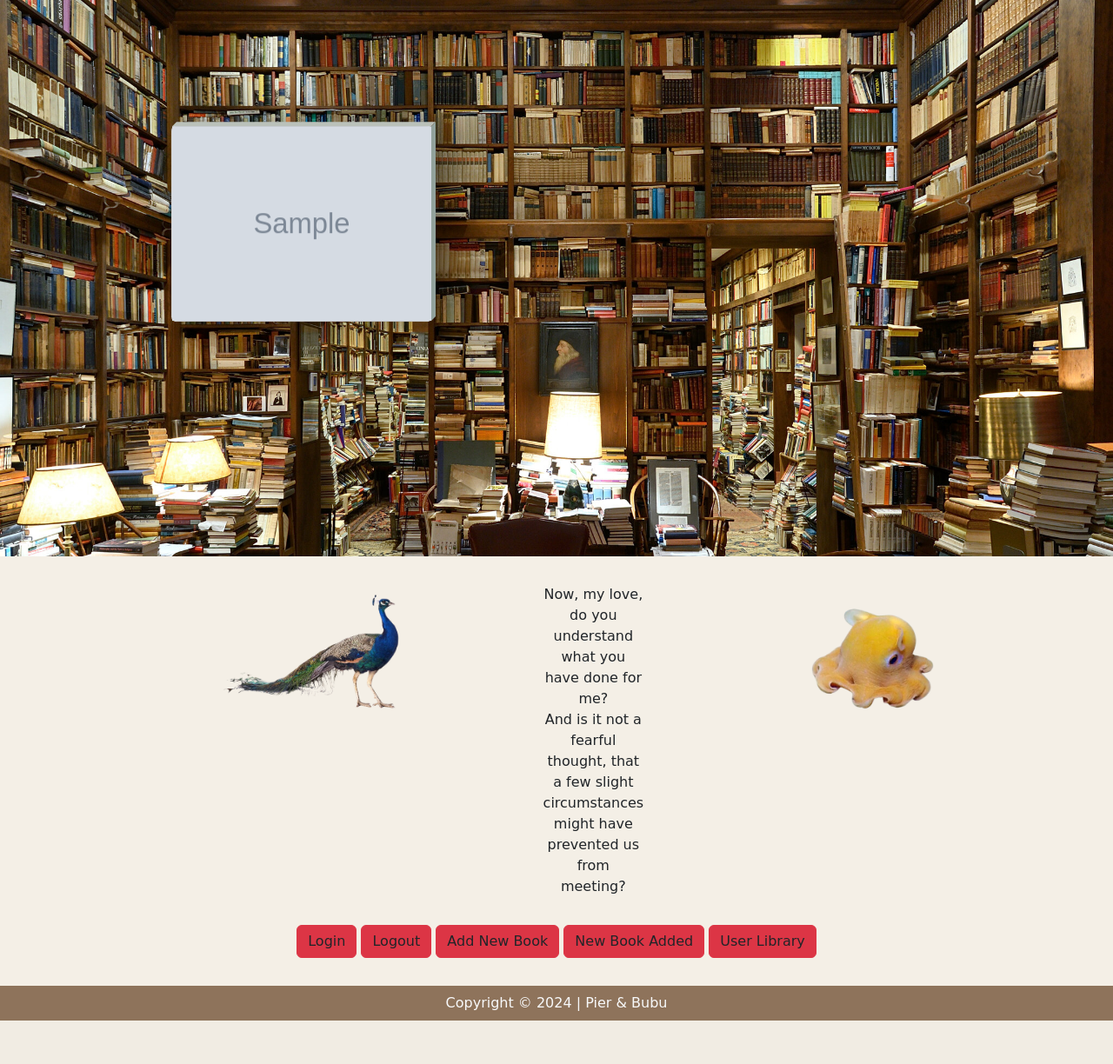
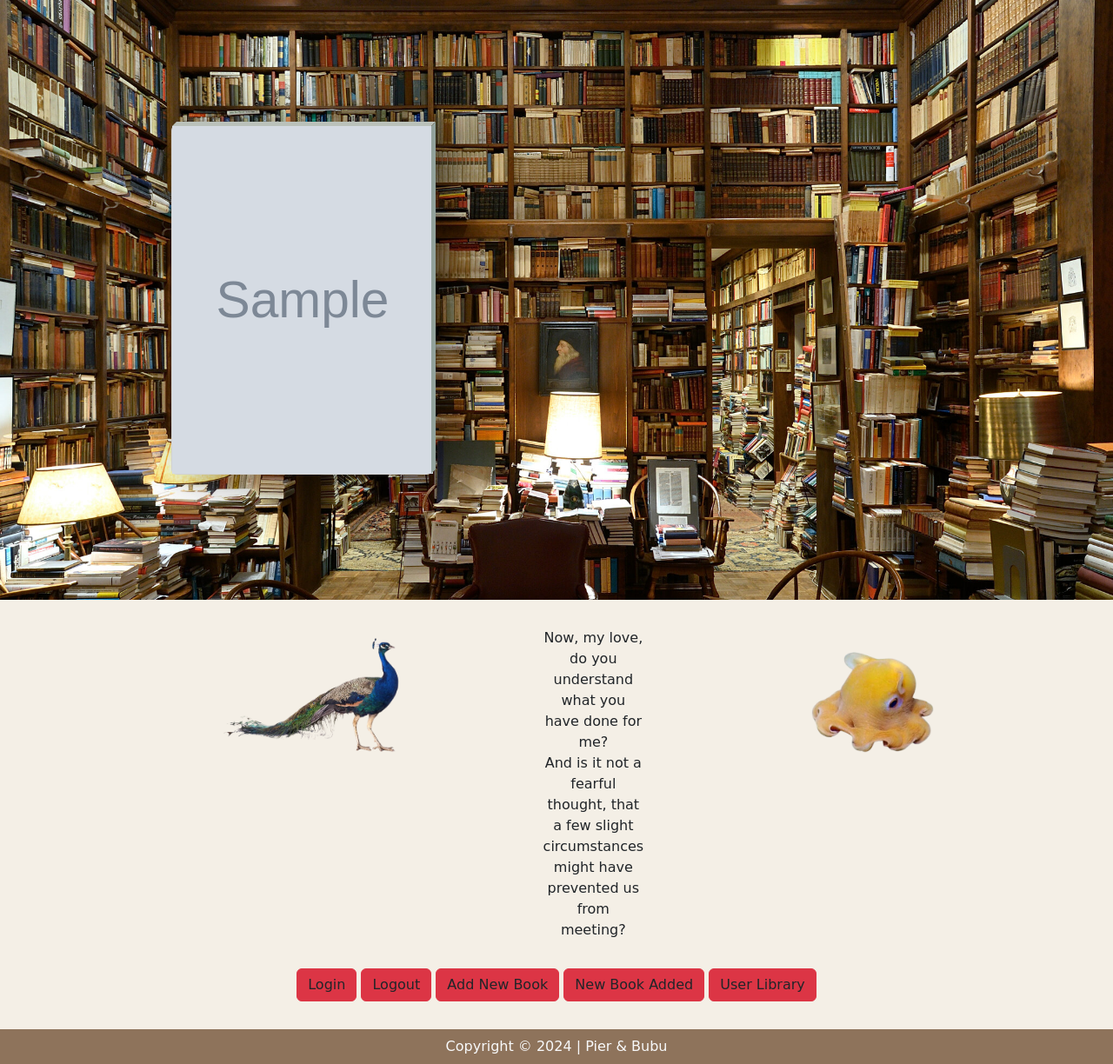
Before and after one commit to pierluigicarrieri/our-library, a PHP site: page /Personal_Projects/pages/index.php in a window 1280 px wide. Shown: the part 84-1308 px from the top of the page at 87% size. Before the commit the page ends 1258 px from the top, so only its background shows below. Run offline with PHP 8.4, Linux system fonts and the light colour scheme; tables that the repository leaves empty hold one stand-in row (values such as "Sample post"); grey boxes marked "Sample" are stand-in pictures.

Commit message:
Fixed books and img dimensions

```diff
--- a/style/book_insert_result.css
+++ b/style/book_insert_result.css
@@ -18,8 +18,8 @@
 }
 
 .card_img {
-    width: 100%;
-    height: auto;
+    width: 300px !important;
+    height: 400px !important;
 }
 
 /* Translate for book positioning, perspective for cover dimensions, rotate for book rotation, scale for change of book dimensions */
--- a/style/homepage.css
+++ b/style/homepage.css
@@ -15,6 +15,11 @@
     transform: translate(-50%,-50%) perspective(2000px);
     box-shadow: inset 300px 0 50px rgba(0,0,0,.5), 20px 0 60px rgba(0,0,0,.5);
     transition: 1s;
+}
+
+.card_img {
+    width: 300px !important;
+    height: 400px !important;
 }
 
 /* Translate for book positioning, perspective for cover dimensions, rotate for book rotation, scale for change of book dimensions */
--- a/style/user_library.css
+++ b/style/user_library.css
@@ -18,8 +18,8 @@
 }
 
 .card_img {
-    width: 100%;
-    height: auto;
+    width: 300px !important;
+    height: 400px !important;
 }
 
 /* Translate for book positioning, perspective for cover dimensions, rotate for book rotation, scale for change of book dimensions */
```
